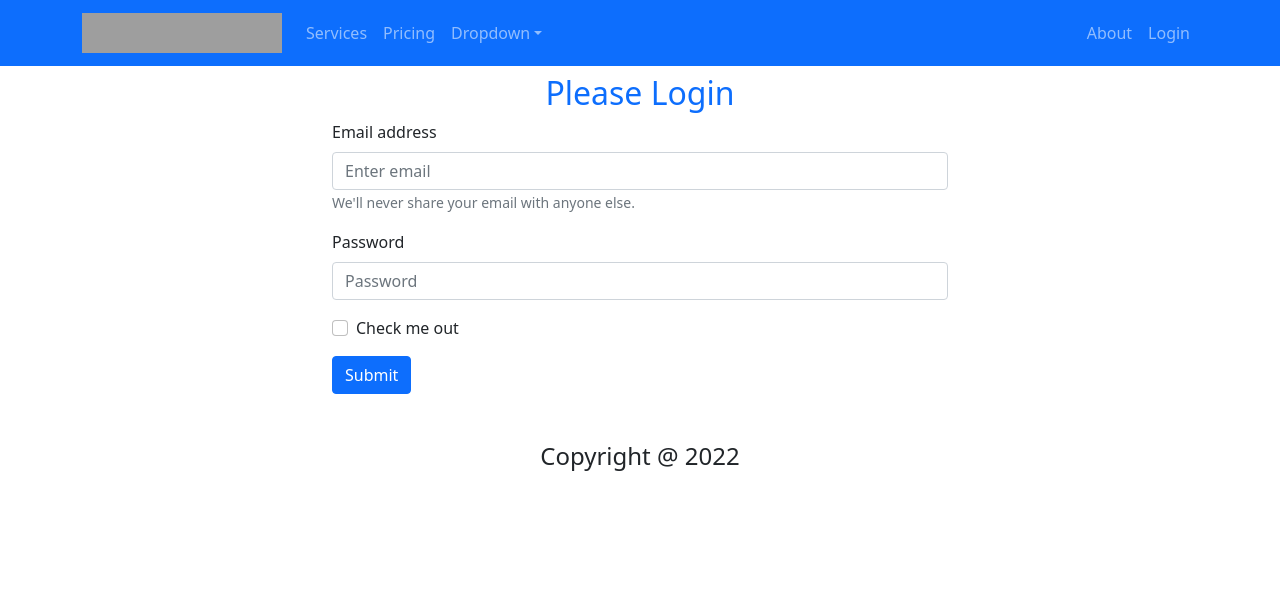
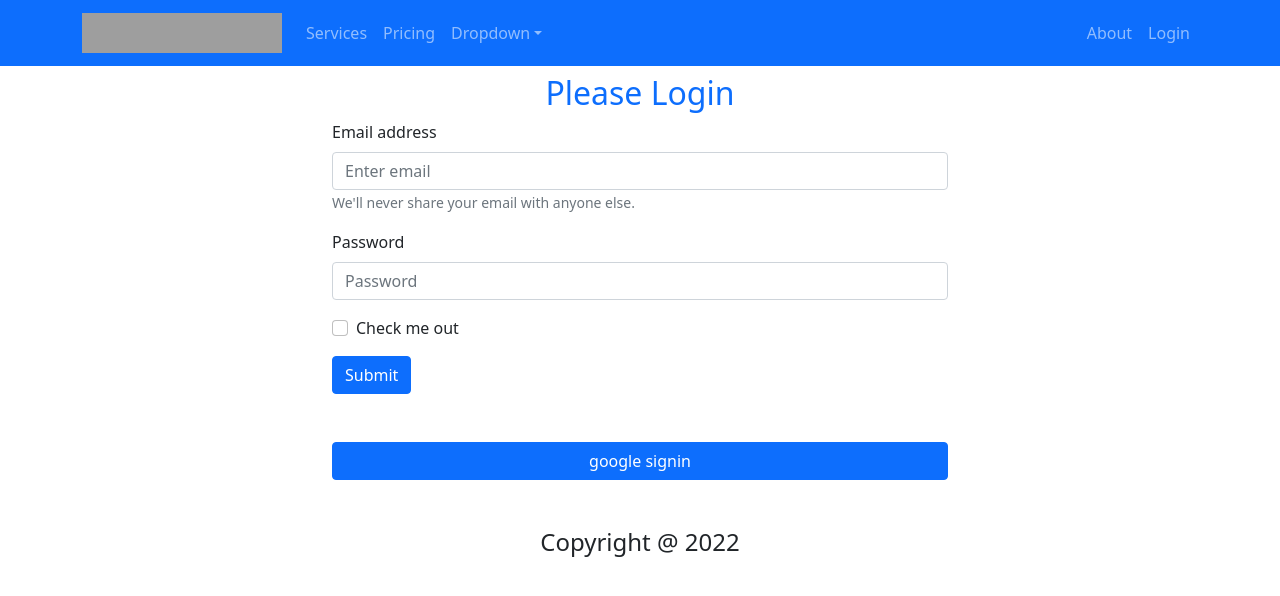
Before and after one commit to RubayatHassan/Tourist-Site_client, a React (Create React App) app: page /login in a window 1280 px wide. Shown: the top 596 px of the page. Built offline with nearby package versions, Linux system fonts and the light colour scheme; grey boxes are pictures that could not be loaded.

Commit message:
3rd commit

```diff
--- a/src/App.js
+++ b/src/App.js
@@ -1,4 +1,6 @@
 import './App.css';
+import app from './firebase.init';
+import { getAuth } from "firebase/auth";
 import { Route, Routes } from 'react-router-dom';
 import Home from './components/Home/Home';
 import About from './components/About/About';
@@ -8,7 +10,7 @@ import Blogs from './components/Blogs/Blogs';
 import Services from './components/Services/Services';
 import NotFound from './components/NotFound/NotFound';
 import Login from './components/Login/Login/Login';
-
+const auth = getAuth(app);
 function App() {
   return (
     <div>
--- a/src/components/Login/Login/Login.js
+++ b/src/components/Login/Login/Login.js
@@ -1,7 +1,28 @@
-import React from 'react';
+import { getAuth, GoogleAuthProvider, signInWithPopup } from 'firebase/auth';
+import React, { useState } from 'react';
 import { Button, Form } from 'react-bootstrap';
+import app from '../../../firebase.init';
+
+const auth = getAuth(app);
 
 const Login = () => {
+  const [user, setUser] = useState({});
+
+  const googleProvider = new GoogleAuthProvider();
+
+  const handleGoogleSignIn = () => {
+
+    signInWithPopup(auth, googleProvider)
+      .then(result => {
+        const user = result.user;
+        setUser(user);
+        console.log(user);
+      })
+      .catch(error => {
+        console.error('error', error)
+      })
+  }
+
     return (
         <div className='container w-50 mx-auto'>
             <h2 className='text-primary text-center mt-2'>Please Login</h2>
@@ -24,6 +45,8 @@ const Login = () => {
   <Button variant="primary" type="submit">
     Submit
   </Button>
+  <br></br>
+  <Button onClick={handleGoogleSignIn} className='mt-5 w-100 mx-auto'>google signin</Button>
 </Form>
         </div>
     );
```
